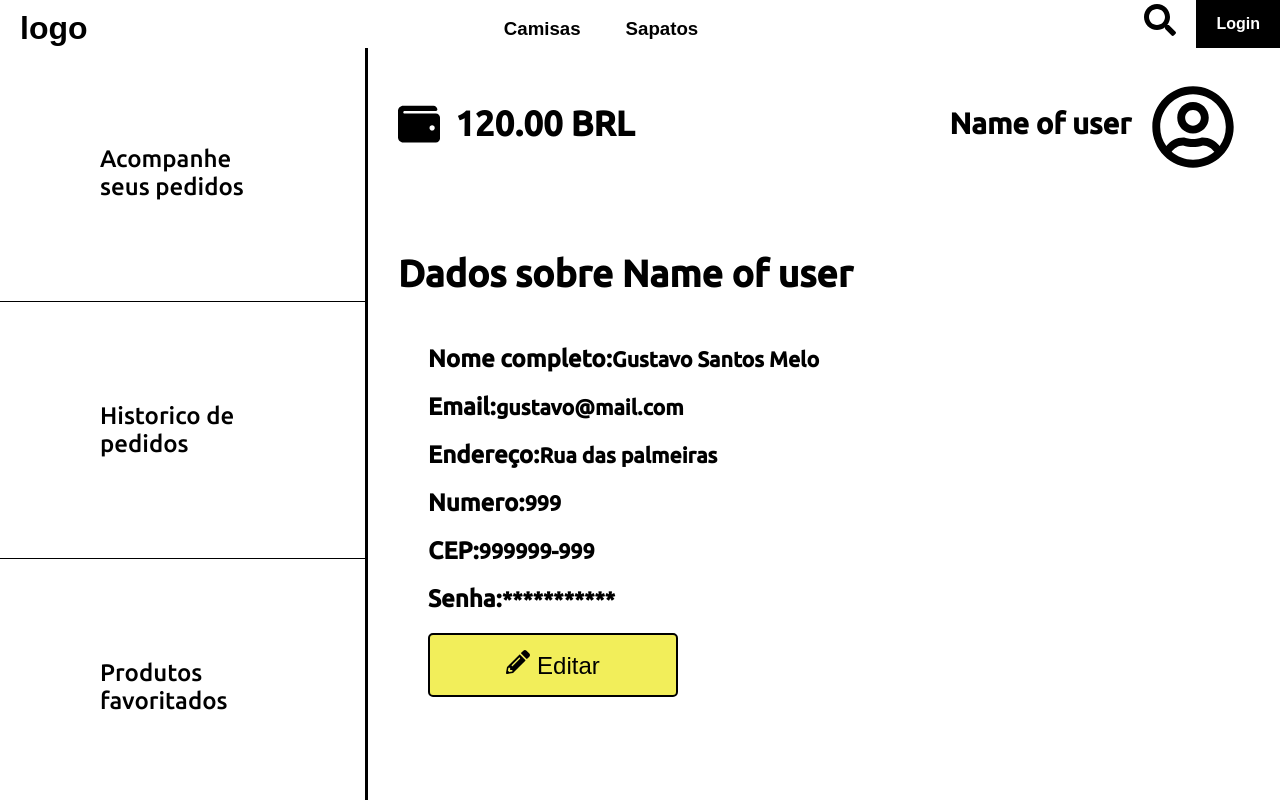
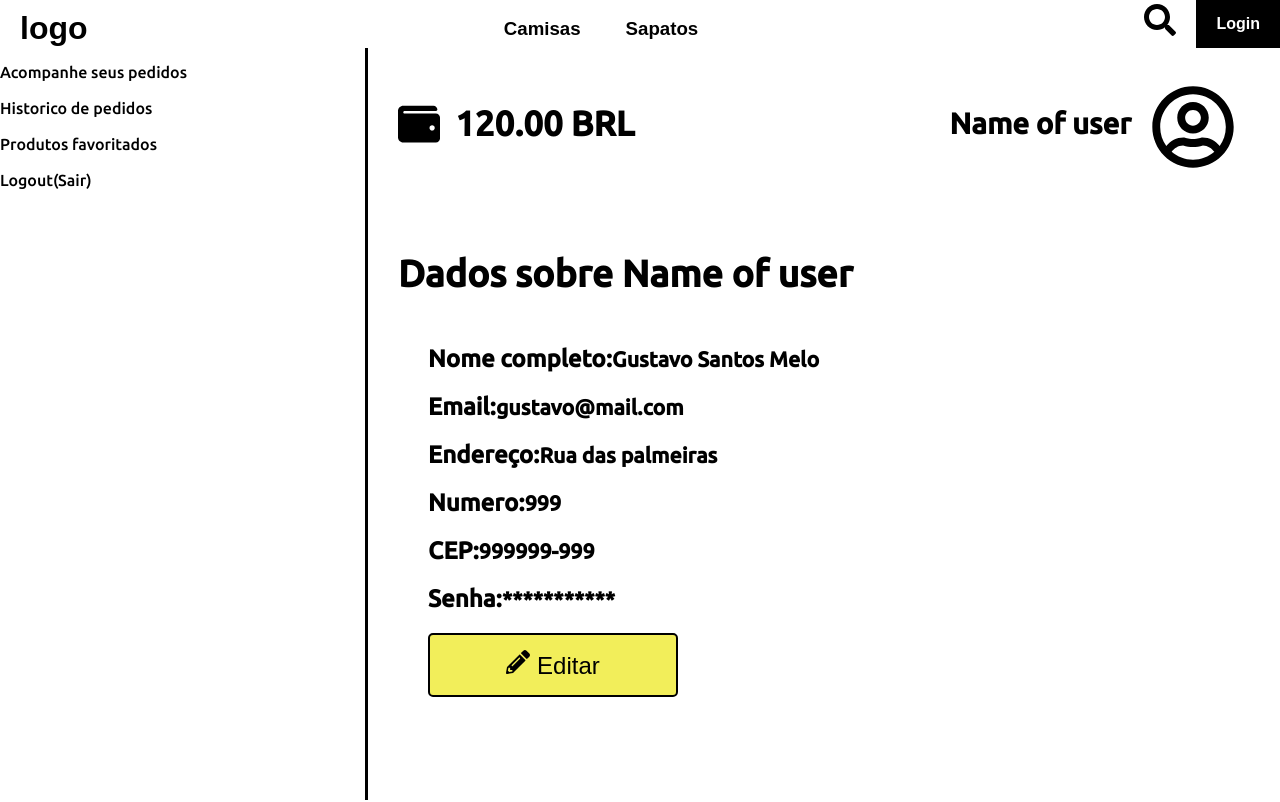
Before and after one commit to GustavoSMelo/AtomicMarketplace, a React (Create React App) app in the folder web/: page /user/profile in a window 1280 px wide. Shown: the top 802 px of the page. Built offline with nearby package versions, Linux system fonts and the light colour scheme.

Commit message:
add link in buttons and aside has a new apparency

```diff
--- a/web/src/views/userProfile/index.tsx
+++ b/web/src/views/userProfile/index.tsx
@@ -2,6 +2,7 @@ import React from 'react'
 import Navbar from '../../components/navbar'
 import { Container } from './styled'
 import { FaWallet, FaRegUserCircle, FaPencilAlt } from 'react-icons/fa'
+import { Link } from 'react-router-dom'
 
 const UserProfile = () => {
   return (
@@ -10,10 +11,10 @@ const UserProfile = () => {
       <Container>
         <aside>
           <ul>
-            <li>Acompanhe seus pedidos</li>
-            <li>Historico de pedidos</li>
-            <li>Produtos favoritados</li>
-            <li>Logout(Sair) </li>
+            <Link className='Link' to='/follow/product'><li>Acompanhe seus pedidos</li></Link>
+            <Link className='Link' to='/buy/historic'><li>Historico de pedidos</li></Link>
+            <Link className='Link' to='/'><li>Produtos favoritados</li></Link>
+            <Link className='Link' to='/'><li>Logout(Sair) </li></Link>
           </ul>
         </aside>
         <article>
```
